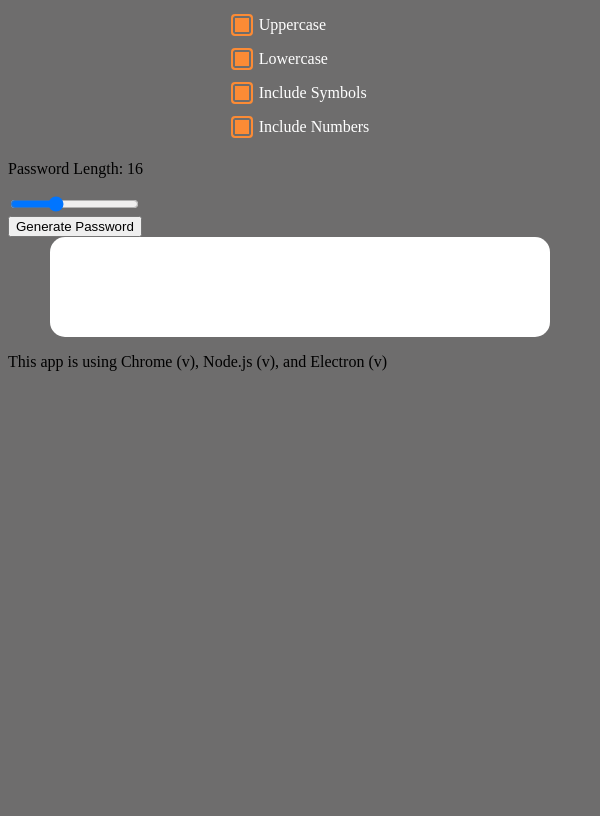
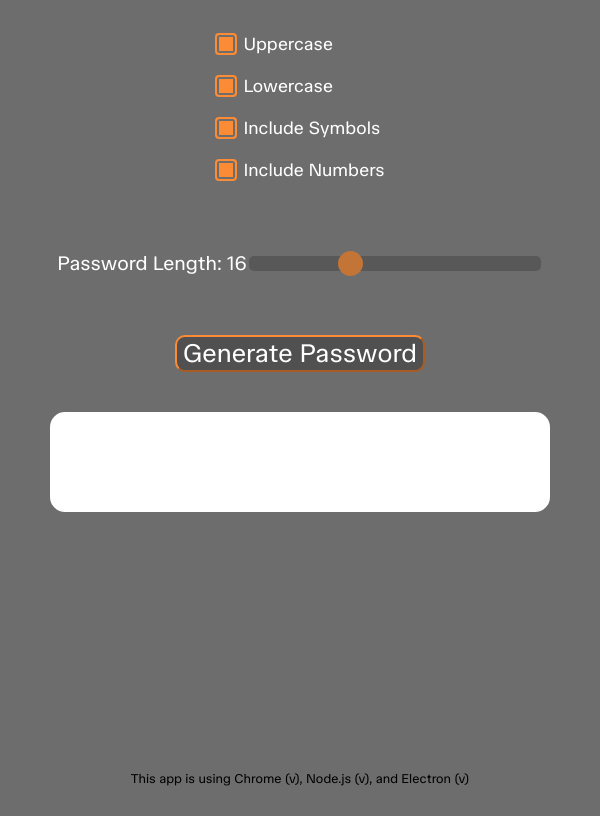
Before and after one commit to TyW04/PasswordGenerator, an Electron app: page index.html in a window 600 px wide. Drawn offline with Linux system fonts and the light colour scheme; no server answers; a web font is replaced by a local one.

Commit message:
Re-structure CSS + add features
- Heavily re-structured my CSS for a cleaner, more readable look
- Modified fonts
- Updated "generate password" button look
- Structural modification to match the new <main> HTML element

```diff
--- a/styles.css
+++ b/styles.css
@@ -1,3 +1,4 @@
+/*-----FONTS-----*/
 @font-face {
 	font-family: 'ubuntu-regular';
 	src: url('./Fonts/Ubuntu/Ubuntu-Regular.ttf') format('truetype');
@@ -9,18 +10,52 @@
 	font-weight: "bold";
 }
 
-body {
-	background-color: rgb(110, 109, 109);
+@font-face {
+    font-family: 'open-sans-regular';
+    src: url('./Fonts/Open_Sans/Open_Sans/static/OpenSans-Regular.ttf"') format('truetype');
+    font-weight: "regular";
 }
 
-/* Center entire settings area */
+@font-face {
+    font-family: 'tasa-orbiter-regular';
+    src: url('./Fonts/TASA_Orbiter/static/TASAOrbiter-Regular.ttf') format('truetype');
+    font-weight: "regular";
+}
+/*-----FONTS-----*/
+
+/*-----PAGE SETUP-----*/
+
+/* Space out main sections of page */
+
+::-webkit-scrollbar {
+    display: none; /* Removes scroll bar */
+}
+
+body {
+    min-height: 100vh;
+    background-color: rgb(110, 109, 109);
+    display: flex;
+    flex-direction: column;
+    overflow: hidden; /* Disables vertical and horizontal scrolling */
+}
+
+/* Ensure all content fits available space equally */
+main {
+    flex: 1;
+}
+
+/*-----PAGE SETUP-----*/
+
+/*-----PASSWORD SETTINGS-----*/
+
 .password-settings-container {
     display: flex;
     justify-content: center;
     align-items: center;
+    width: 100%;
+    margin-top: 15px;
 }
 
-/* Settings container */
 .password-settings {
   display: flex;
   flex-direction: column;
@@ -28,25 +63,23 @@ body {
   background-color: rgb(110, 109, 109);
 }
 
-/* Hide default inputs */
+/*-----Checkboxes-----*/
 .password-settings input[type="checkbox"] {
-  display: none;
+    display: none; /* Remove original checkboxes */
 }
 
-/* Label styling */
 .password-settings label {
     display: inline-flex;
     align-items: center;
     cursor: pointer;
     position: relative;
     padding-left: 28px;
-  margin: 8px 0;
-  font-family: ubuntu-regular;
-  font-size: 16px;
+    margin: 10px 0;
+    font-family: tasa-orbiter-regular, Arial;
+    font-size: 18px;
     color: white;
 }
 
-/* Custom box before label text */
 .password-settings label::before {
   content: "";
   position: absolute;
@@ -59,7 +92,6 @@ body {
   transition: all 0.2s ease;
 }
 
-/* Checked state */
 .password-settings input:checked + label::before {
   background-color: rgb(252, 139, 53);
   border-color: rgb(252, 139, 53);
@@ -70,12 +102,85 @@ body {
 .password-settings label:hover::before {
   border-color: rgb(252, 139, 53);
 }
+/*-----Checkboxes-----*/
+
+/*-----Password length slider-----*/
+.password-length-slider-container {
+    display: flex;
+    justify-content: center;
+    align-items: center;
+    width: 100%;
+    margin: 40px auto;
+}
+
+.password-length-slider {
+    appearance: none;
+    width: 50%;
+    height: 15px;
+    border-radius: 5px;
+    background: rgb(80, 80, 80);
+    outline: none;
+    opacity: 0.7;
+    -webkit-transition: 0.2s;
+    transition: opacity 0.2s;
+}
+
+.password-length-slider:hover {
+    opacity: 1;
+}
+
+.password-length-slider::-webkit-slider-thumb {
+    appearance: none;
+    width: 25px;
+    height: 25px;
+    border-radius: 50%;
+    background: rgb(232, 119, 33);
+    cursor: pointer;
+}
+
+#password-length-text {
+    font-family: tasa-orbiter-regular, Arial;
+    font-size: 20px;
+    color: white;
+}
+
+/*-----Password length slider-----*/
+
+/*-----PASSWORD SETTINGS-----*/
+
+/*-----GENERATE PASSWORD CONTAINER-----*/
+
+.generate-password-container {
+    display: flex;
+    justify-content: center;
+    align-items: center;
+}
+
+.generate-password-button {
+    background-color: rgb(80, 80, 80);
+    color: white;
+    border-color: rgb(252, 139, 53);
+    font-family: tasa-orbiter-regular, Arial;
+    font-size: 26px;
+    border-radius: 10px;
+    cursor: pointer;
+}
+
+.generate-password-button:hover {
+    background-color: rgb(60, 60, 60);
+}
+
+/*-----GENERATE PASSWORD CONTAINER-----*/
+
+
+/*-----PASSWORD CONTAINER-----*/
 
 /* Center password text */
 .password-container {
 	display: flex;
 	justify-content: center;
 	align-items: center;
+    margin: 40px auto;
 }
 
 /* Password display area */
@@ -85,3 +190,22 @@ body {
 	height: 100px;
 	border-radius: 15px;
 }
+
+/*-----PASSWORD CONTAINER-----*/
+
+/*-----GENERATE PASSWORD CONTAINER-----*/
+
+/*-----FOOTER-----*/
+
+#info {
+    font-family: tasa-orbiter-regular, Arial;
+    font-size: 13px;
+}
+
+footer {
+  min-height: 50px;
+  background: rgb(110, 109, 109);
+  margin: auto;
+}
+
+/*-----FOOTER-----*/
```
Lines whose indentation alone changed are shown as unchanged.
